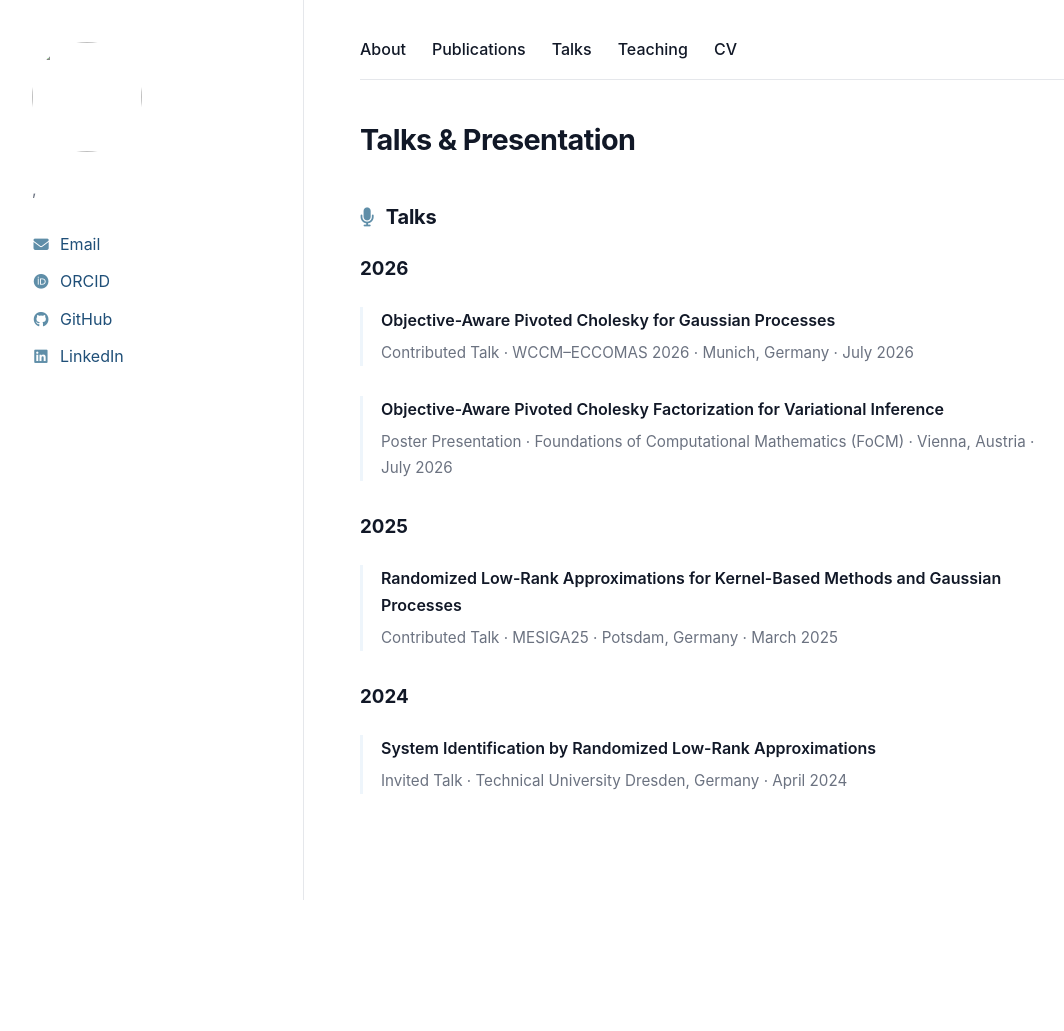
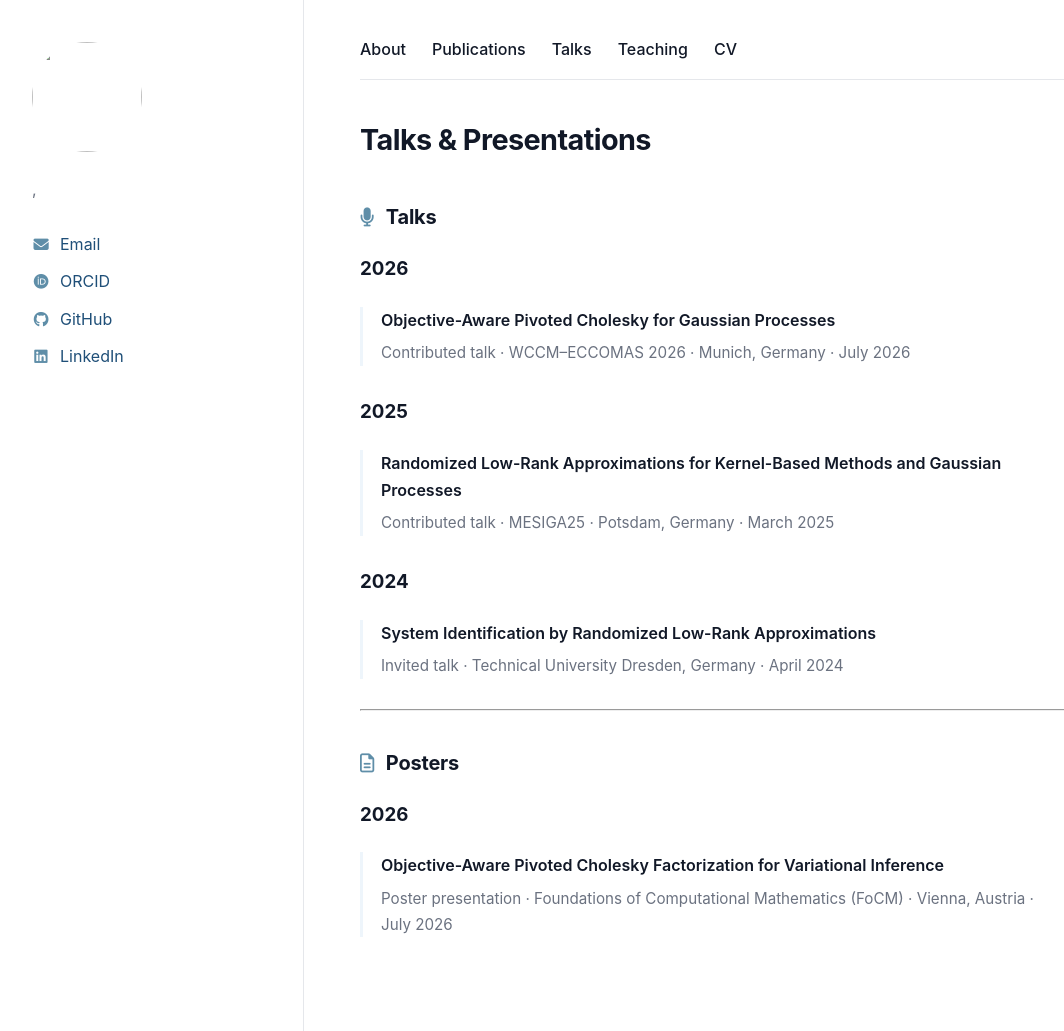
Before and after one commit to LouiseSchaub/louiseschaub.github.io, a Jekyll site: the page built from _pages/talks.md, in a window 1280 px wide. Shown: the whole page, without its empty margins (76-1140 px from the left). Built offline with Jekyll 4.4.1, drawn with Linux system fonts in a browser that asks for light colours; before the commit the page ends 900 px from its top, so only the background shows below that.

Commit message:
Update talks.md

```diff
--- a/_pages/talks.md
+++ b/_pages/talks.md
@@ -1,6 +1,6 @@
 ---
 layout: default
-title: Talks & Presentation
+title: Talks & Presentations
 permalink: /talks/
 ---
 
@@ -14,17 +14,7 @@ Objective-Aware Pivoted Cholesky for Gaussian Processes
 </div>
 
 <div class="talk-meta">
-Contributed Talk · WCCM–ECCOMAS 2026 · Munich, Germany · July 2026
-</div>
-</div>
-
-<div class="talk-entry">
-<div class="talk-title">
-Objective-Aware Pivoted Cholesky Factorization for Variational Inference
-</div>
-
-<div class="talk-meta">
-Poster Presentation · Foundations of Computational Mathematics (FoCM) · Vienna, Austria · July 2026
+Contributed talk · WCCM–ECCOMAS 2026 · Munich, Germany · July 2026
 </div>
 </div>
 
@@ -36,7 +26,7 @@ Randomized Low-Rank Approximations for Kernel-Based Methods and Gaussian Process
 </div>
 
 <div class="talk-meta">
-Contributed Talk · MESIGA25 · Potsdam, Germany · March 2025
+Contributed talk · MESIGA25 · Potsdam, Germany · March 2025
 </div>
 </div>
 
@@ -48,6 +38,22 @@ System Identification by Randomized Low-Rank Approximations
 </div>
 
 <div class="talk-meta">
-Invited Talk · Technical University Dresden, Germany · April 2024
+Invited talk · Technical University Dresden, Germany · April 2024
 </div>
 </div>
+
+---
+
+## <i class="fa-regular fa-file-lines section-icon"></i> Posters
+
+### 2026
+
+<div class="talk-entry">
+<div class="talk-title">
+Objective-Aware Pivoted Cholesky Factorization for Variational Inference
+</div>
+
+<div class="talk-meta">
+Poster presentation · Foundations of Computational Mathematics (FoCM) · Vienna, Austria · July 2026
+</div>
+</div>
```
